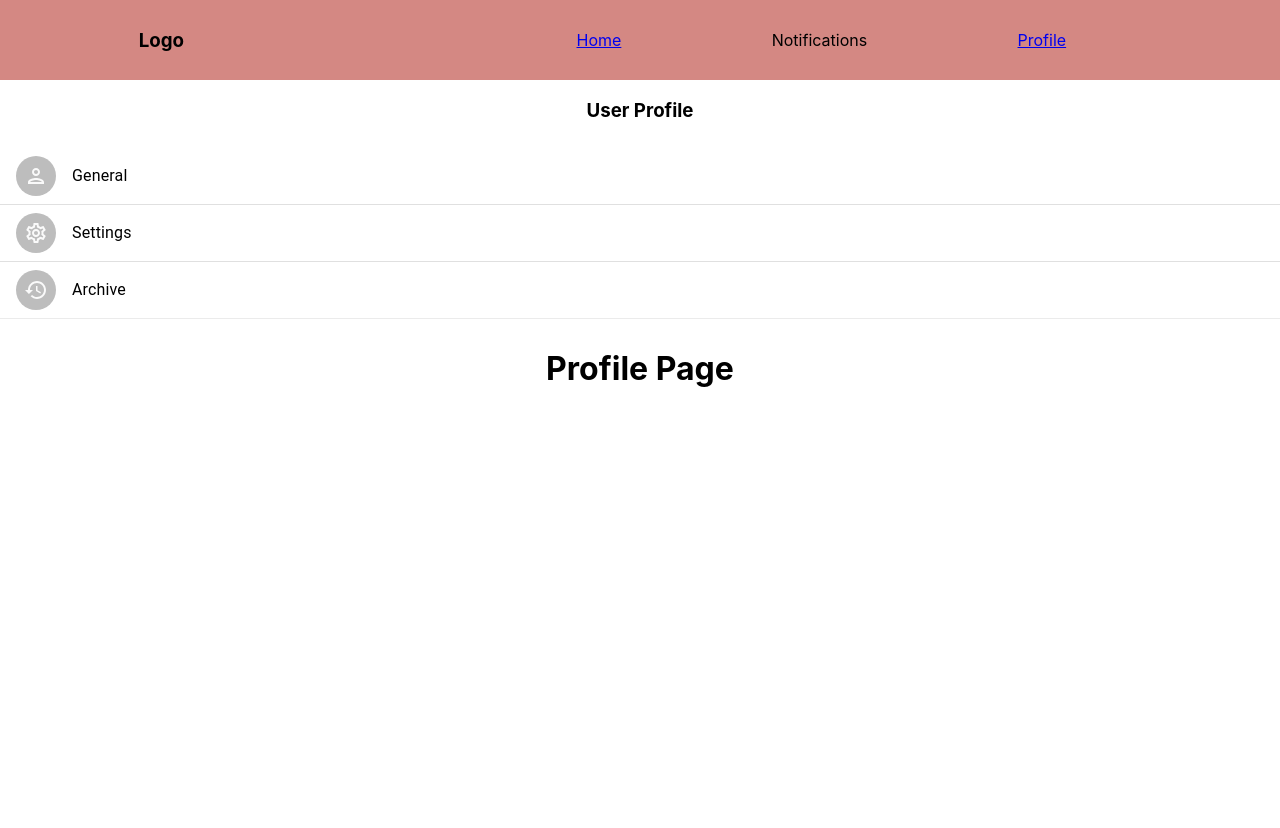
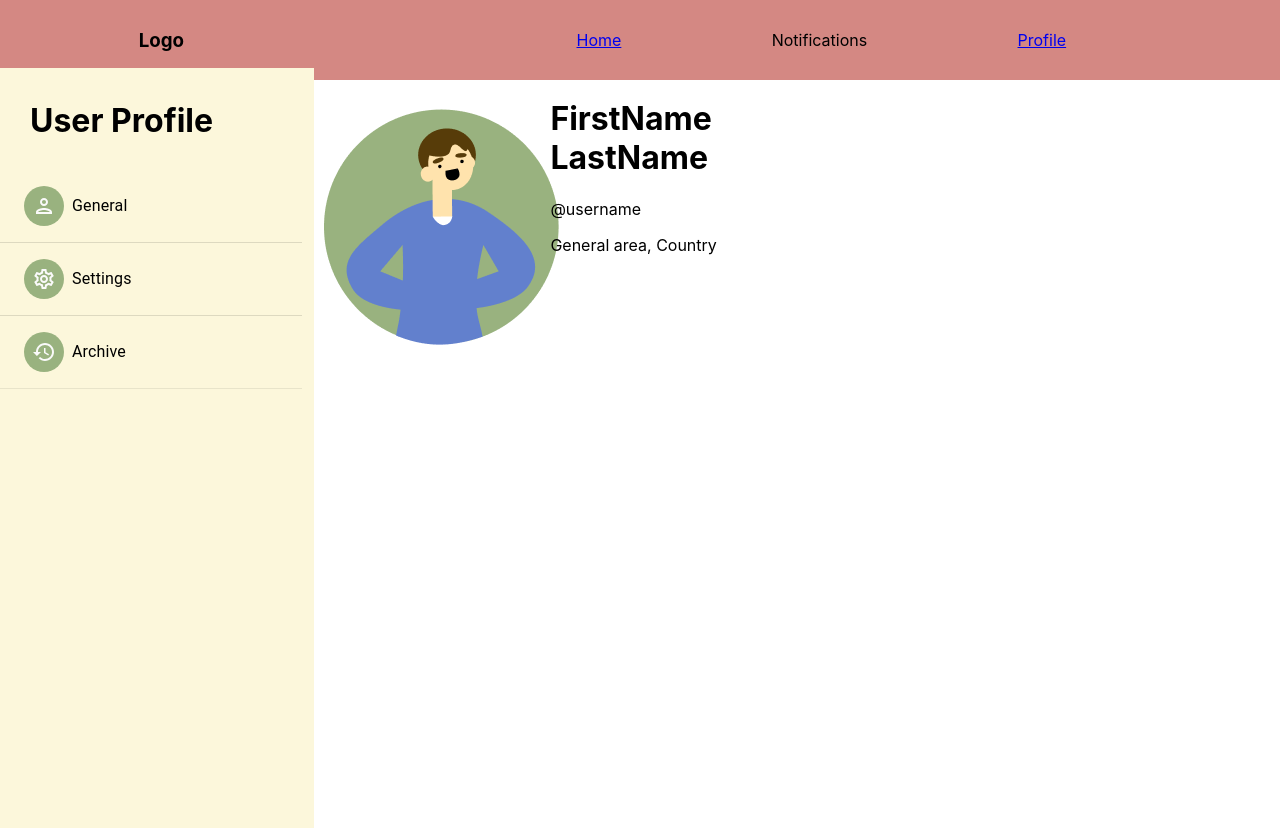
Before and after one commit to antinoni/techtogether, a React (Create React App) app in the folder client/: page /profile in a window 1280 px wide. Before the commit the page ends 800 px from the top, so only its background shows below. Built offline with nearby package versions, Linux system fonts and the light colour scheme.

Commit message:
still on profile

```diff
--- a/client/src/App.css
+++ b/client/src/App.css
@@ -52,3 +52,16 @@
   align-items: center;
   list-style: none;
 }
+
+.nav-pro {
+  text-align: left;
+}
+
+.nav-list {
+  background-color: #fcf7db;
+  height: 95vh;
+}
+
+.grid-right {
+  margin: 10px;
+}
--- a/client/src/components/ProfileComponent.js
+++ b/client/src/components/ProfileComponent.js
@@ -1,4 +1,5 @@
 import React from "react";
+import { makeStyles } from "@material-ui/core/styles";
 import List from "@material-ui/core/List";
 import ListItem from "@material-ui/core/ListItem";
 import ListItemText from "@material-ui/core/ListItemText";
@@ -8,16 +9,55 @@ import Avatar from "@material-ui/core/Avatar";
 import PersonOutlinedIcon from "@material-ui/icons/PersonOutlined";
 import SettingsOutlinedIcon from "@material-ui/icons/SettingsOutlined";
 import RestoreIcon from "@material-ui/icons/Restore";
+import Grid from "@material-ui/core/Grid";
+import profilePic from "../assets/profilePic.png";
+
+const useStyles = makeStyles((theme) => ({
+  root: {
+    height: "100vh",
+  },
+  paper: {
+    marginTop: theme.spacing(8, 4),
+    display: "flex",
+    flexDirection: "column",
+    alignItems: "center",
+  },
+  avatar: {
+    margin: theme.spacing(1),
+    backgroundColor: "#99B27F",
+  },
+  form: {
+    width: "100%",
+    marginTop: theme.spacing(3),
+  },
+  submit: {
+    margin: theme.spacing(3, 0, 2),
+    color: "#ffffff",
+    background: "#D48883",
+    border: 0,
+    color: "white",
+    height: 48,
+    borderRadius: "0",
+    boxShadow: "0 0 0 0",
+    "&:hover": {
+      background: "#D48883",
+      boxShadow: "0 0 0 0",
+    },
+  },
+}));
 
 function Profile() {
+  const classes = useStyles();
   return (
     <div>
       <div className="nav-pro">
-        <h3>User Profile</h3>
+        <Grid container spacing={3} direction={"row"}>
+          <Grid className="nav-list" item xs={3} sm={3}>
+            <h1 style={{ marginLeft: "30px" }}>User Profile</h1>
             <List component="nav" aria-label="mailbox folders">
               <ListItem button>
                 <ListItemAvatar>
-              <Avatar>
+                  <Avatar className={classes.avatar}>
                     <PersonOutlinedIcon />
                   </Avatar>
                 </ListItemAvatar>
@@ -26,7 +66,7 @@ function Profile() {
               <Divider />
               <ListItem button divider>
                 <ListItemAvatar>
-              <Avatar>
+                  <Avatar className={classes.avatar}>
                     <SettingsOutlinedIcon />
                   </Avatar>
                 </ListItemAvatar>
@@ -34,7 +74,7 @@ function Profile() {
               </ListItem>
               <ListItem button>
                 <ListItemAvatar>
-              <Avatar>
+                  <Avatar className={classes.avatar}>
                     <RestoreIcon />
                   </Avatar>
                 </ListItemAvatar>
@@ -42,8 +82,24 @@ function Profile() {
               </ListItem>
               <Divider light />
             </List>
+          </Grid>
+          <Grid className="grid-right" container sm={5}>
+            <Grid item xs={6} sm={5}>
+              <img
+                src={profilePic}
+                style={{ marginTop: "30px" }}
+                alt="profile picture"
+              />
+            </Grid>
+
+            <Grid item xs={6} sm={5}>
+              <h1>FirstName LastName</h1>
+              <p>@username</p>
+              <p>General area, Country</p>
+            </Grid>
+          </Grid>
+        </Grid>
       </div>
-      <h1> Profile Page</h1>
     </div>
   );
 }
```
Also changed, not shown: client/src/assets/profilePic.png (added). Lines whose indentation alone changed are shown as unchanged.
